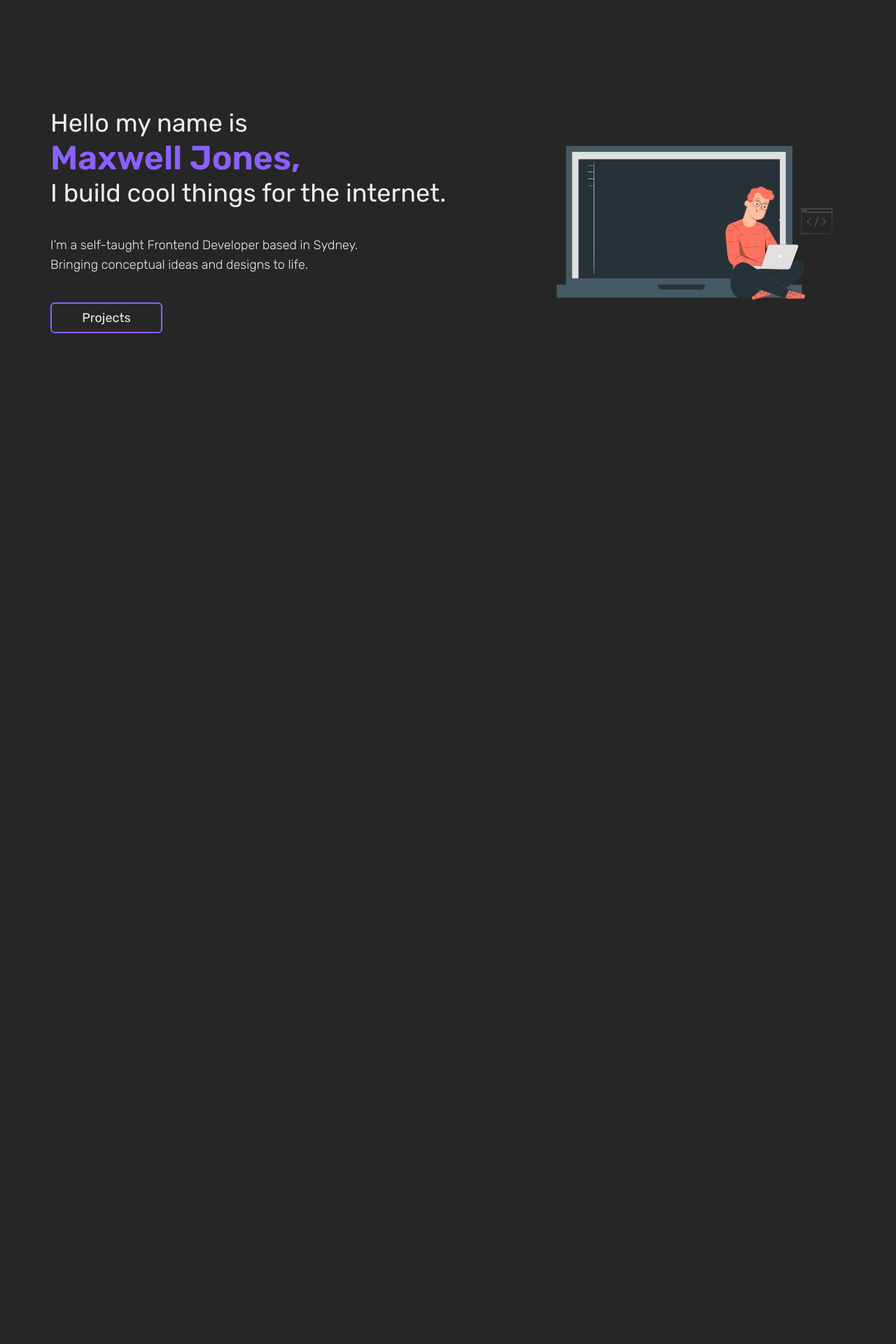
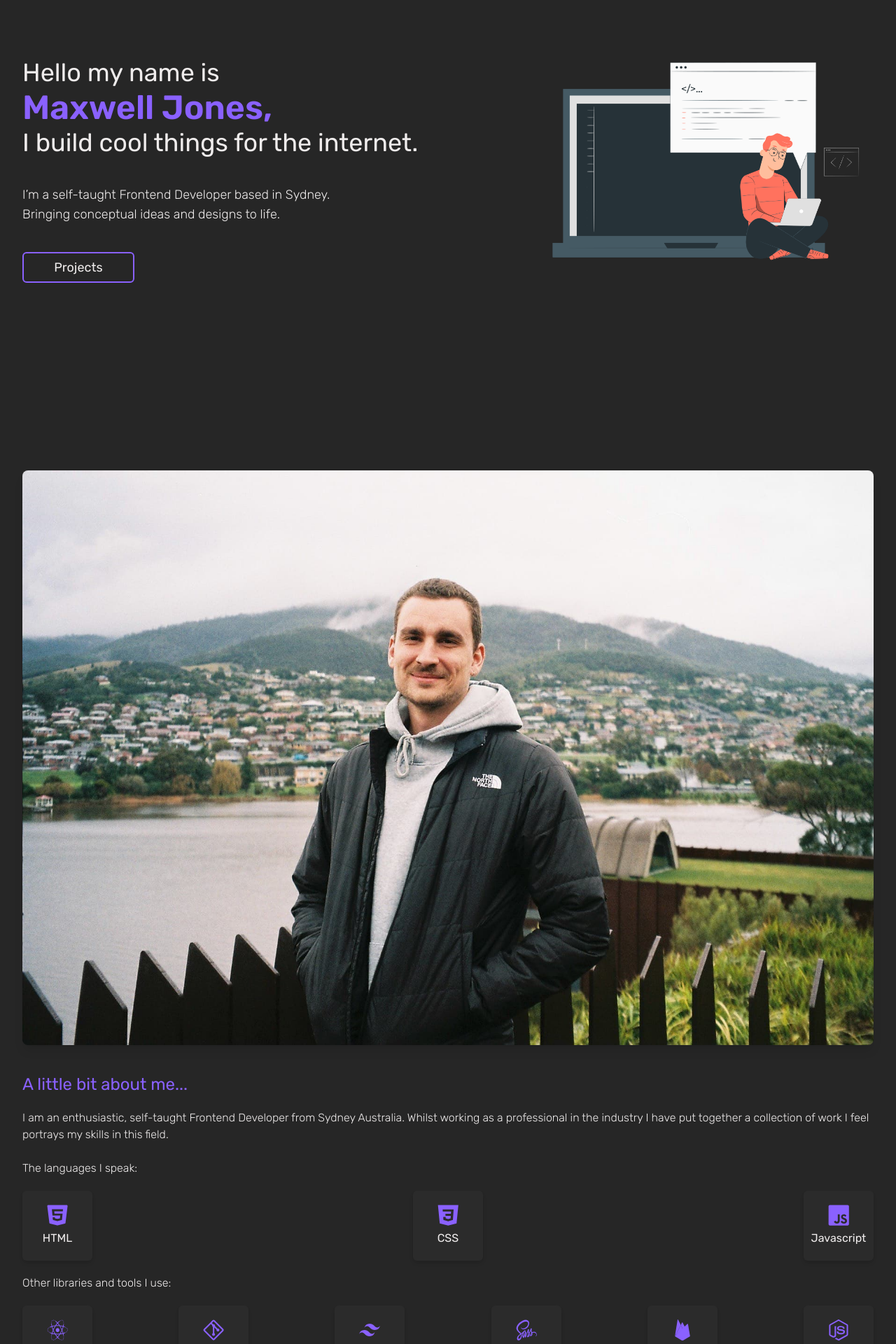
Before and after one commit to maxxjonesyy/portfolio, a React (Vite) app: page / in a window 1280 px wide. Shown: the part 160-2080 px from the top of the page at 70% size. Before the commit the page ends 800 px from the top, so only its background shows below. Built offline with nearby package versions, Linux system fonts and the light colour scheme.

Commit message:
abstract hero into component && about section

```diff
--- a/package.json
+++ b/package.json
@@ -12,6 +12,7 @@
     "@lottiefiles/react-lottie-player": "^3.5.3",
     "react": "^18.2.0",
     "react-dom": "^18.2.0",
+    "react-parallax-tilt": "^1.7.129",
     "react-toggle-dark-mode": "^1.1.1"
   },
   "devDependencies": {
--- a/src/App.jsx
+++ b/src/App.jsx
@@ -1,9 +1,10 @@
 import React, { useEffect, useState } from "react";
-import { Player } from "@lottiefiles/react-lottie-player";
+import Tilt from "react-parallax-tilt";
 
-import heroAnimation from "./assets/hero-animation.json";
 import { setInitialTheme } from "./utils/theme";
 import Navbar from "./components/Navbar";
+import Hero from "./components/Hero";
+import Tile from "./components/Tile";
 
 function App() {
   const [theme, setTheme] = useState(localStorage.theme || "dark");
@@ -17,48 +18,58 @@ function App() {
   }
 
   return (
-    <div className='flex flex-col w-full h-screen bg-lightBg dark:bg-darkBg'>
-      <Navbar handleThemeSwitch={handleThemeSwitch} theme={theme} />
+    <div className='max-h-screen max-w-screen bg-lightBg dark:bg-darkBg'>
+      <div className='fixed z-10 w-full'>
+        <Navbar handleThemeSwitch={handleThemeSwitch} theme={theme} />
+      </div>
+
+      <Hero />
 
       <div
-        id='hero'
-        className='relative flex flex-col items-center justify-center flex-1 w-full bg-lightBg dark:bg-darkBg container-padding container-width md:flex-row md:justify-between'
+        id='about'
+        className='w-full h-screen container-padding container-width'
       >
-        <div
-          id='hero-animation'
-          className='w-2/3 max-w-[450px] md:w-1/2 md:order-2 2xl:max-w-[550px]'
+        <Tilt
+          tiltReverse={true}
+          trackOnWindow={true}
+          tiltMaxAngleX={6}
+          tiltMaxAngleY={6}
         >
-          <Player
-            src={heroAnimation}
-            loop
-            autoplay
-            style={{
-              width: "100%",
-              height: "100%",
-            }}
+          <img
+            src='/portrait.jpg'
+            alt='portrait'
+            className='rounded-lg shadow-lg'
           />
+        </Tilt>
+
+        <h1 className='pt-10 text-2xl font-medium text-accent'>
+          A little bit about me...
+        </h1>
+        <p className='pt-5 font-light text-lightText dark:text-darkText'>
+          I am an enthusiastic, self-taught Frontend Developer from Sydney
+          Australia. Whilst working as a professional in the industry I have put
+          together a collection of work I feel portrays my skills in this field.
+          <br />
+          <br />
+          The languages I speak:
+        </p>
+        <div className='flex justify-between pt-5'>
+          <Tile skill='HTML' />
+          <Tile skill='CSS' />
+          <Tile skill='Javascript' />
         </div>
 
-        <div className='flex flex-col justify-center h-full mt-10'>
-          <h1 className='text-xl text-lightText dark:text-darkText md:text-3xl xl:text-4xl'>
-            Hello my name is
-          </h1>
-          <h1 className='text-4xl font-semibold text-accent md:text-4xl md:pt-1.5 xl:text-5xl'>
-            Maxwell Jones,
-          </h1>
-          <h1 className='text-xl text-lightText dark:text-darkText md:text-3xl md:pt-1.5 xl:text-4xl'>
-            I build cool things for the internet.
-          </h1>
-          <p className='mt-5 text-sm font-light md:mt-10 text-lightText dark:text-darkText md:text-base md:w-2/3 lg:text-lg '>
-            I’m a self-taught Frontend Developer based in Sydney. Bringing
-            conceptual ideas and designs to life.
-          </p>
-          <a
-            href=''
-            className='w-40 p-1.5 mt-10 text-lg text-center transition duration-300 ease-in-out border-2 rounded-md text-lightText dark:text-darkText border-accent text-textLight hover:bg-accent hover:text-white hover:scale-105'
-          >
-            Projects
-          </a>
+        <p className='pt-5 font-light text-lightText dark:text-darkText'>
+          Other libraries and tools I use:
+        </p>
+
+        <div className='flex flex-wrap justify-between w-full gap-3 pt-5'>
+          <Tile skill='React' />
+          <Tile skill='Git' />
+          <Tile skill='Tailwind' />
+          <Tile skill='Sass' />
+          <Tile skill='Firebase' />
+          <Tile skill='NodeJS' />
         </div>
       </div>
     </div>
--- /dev/null
+++ b/src/components/Hero.jsx
@@ -0,0 +1,51 @@
+import React from "react";
+import { Player } from "@lottiefiles/react-lottie-player";
+import heroAnimation from "../assets/hero-animation.json";
+
+function Hero() {
+  return (
+    <div
+      id='hero'
+      className='flex flex-col items-center justify-center flex-1 w-screen h-screen pt-[25%] bg-lightBg dark:bg-darkBg container-padding container-width md:flex-row md:justify-between md:pt-0'
+    >
+      <div
+        id='hero-animation'
+        className='w-3/4 max-w-[500px] md:w-1/2 md:order-2 2xl:max-w-[550px]'
+      >
+        <Player
+          src={heroAnimation}
+          loop
+          autoplay
+          style={{
+            width: "100%",
+            height: "100%",
+          }}
+        />
+      </div>
+
+      <div className='flex flex-col justify-center h-full mt-10'>
+        <h1 className='text-xl text-lightText dark:text-darkText md:text-3xl xl:text-4xl'>
+          Hello my name is
+        </h1>
+        <h1 className='text-4xl font-semibold text-accent md:text-4xl md:pt-1.5 xl:text-5xl'>
+          Maxwell Jones,
+        </h1>
+        <h1 className='text-xl text-lightText dark:text-darkText md:text-3xl md:pt-1.5 xl:text-4xl'>
+          I build cool things for the internet.
+        </h1>
+        <p className='mt-5 text-sm font-light md:mt-10 text-lightText dark:text-darkText md:text-base md:w-2/3 lg:text-lg '>
+          I’m a self-taught Frontend Developer based in Sydney. Bringing
+          conceptual ideas and designs to life.
+        </p>
+        <a
+          href=''
+          className='w-40 p-1.5 mt-10 text-lg text-center transition duration-300 ease-in-out border-2 rounded-md text-lightText dark:text-darkText border-accent text-textLight hover:bg-accent hover:text-white hover:scale-105'
+        >
+          Projects
+        </a>
+      </div>
+    </div>
+  );
+}
+
+export default Hero;
--- /dev/null
+++ b/src/components/Tile.jsx
@@ -0,0 +1,16 @@
+import React from "react";
+
+function Tile({ skill }) {
+  return (
+    <div className='flex flex-col items-center justify-center w-[100px] p-5 bg-lightTile dark:bg-darkTile rounded-md shadow-md'>
+      <img
+        src={`icons/${skill.toLowerCase()}.svg`}
+        alt={skill}
+        className='w-1/2'
+      />
+      <p className='pt-1.5 text-lightText dark:text-darkText'>{skill}</p>
+    </div>
+  );
+}
+
+export default Tile;
--- a/src/index.css
+++ b/src/index.css
@@ -6,6 +6,7 @@
 
 :root {
   font-family: "Rubik", sans-serif;
+  scroll-behavior: smooth;
 }
 
 @layer components {
@@ -13,6 +14,6 @@
     @apply p-8;
   }
   .container-width {
-    @apply mx-auto max-w-[75rem];
+    @apply mx-auto max-w-[90rem];
   }
 }
--- a/tailwind.config.js
+++ b/tailwind.config.js
@@ -10,6 +10,8 @@ export default {
         lightText: "#545454",
         lightBg: "#f5f5f5",
         accent: "#8A61FF",
+        darkTile: "#2b2b2b",
+        lightTile: "#f0f0f0",
       },
     },
   },
```
Also changed, not shown: 1 other file (tests, documents, lock files or other folders).
